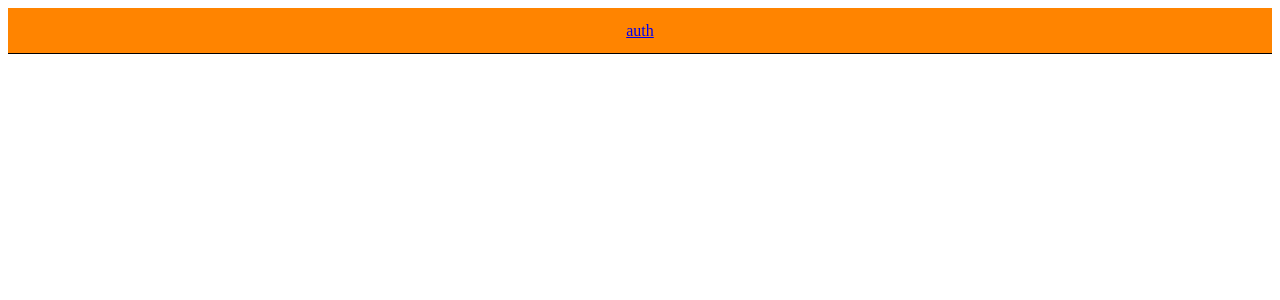
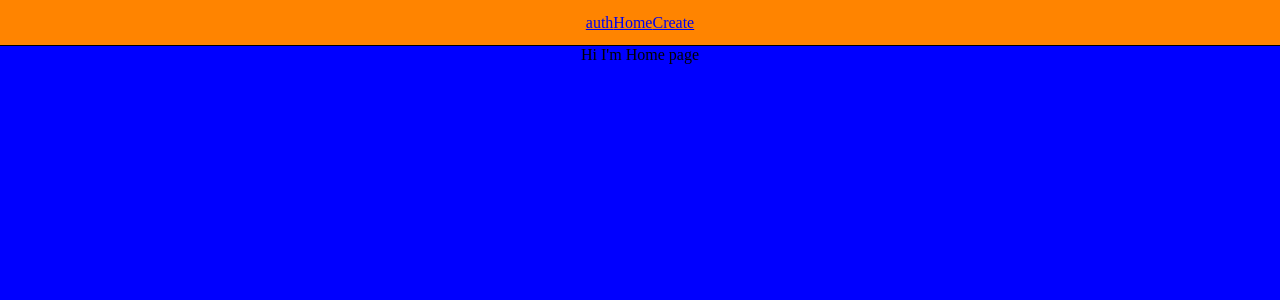
Before and after one commit to Talal146/Food-Crafter--Front-end, a React (Vite) app: page / in a window 1280 px wide. Before the commit this address had no page. Shown: the top 300 px of the page. Built offline with nearby package versions, Linux system fonts and the light colour scheme.

Commit message:
i prepared Home page and Create page, I created their routs and added them to the Nav

```diff
--- a/src/App.css
+++ b/src/App.css
@@ -1,7 +1,37 @@
+
+
+/*=======full app=======*/
 body{
-  align-items: center;
+  background-color: rgb(241, 36, 36);
+  margin: 0;
+  padding: 0;
+
+  max-width: 100%;
+  max-height: 100%;
+
 }
 
+
+/*=======app page=======*/
+.app{
+  height: 100vh;
+  background-color: chartreuse;
+  display: flex;
+  flex-direction: column;
+  align-items: center;
+
+
+}
+header{
+  width: 100%;
+}
+main{
+  height: 100%;
+  width: 100%;
+}
+
+
+/*=======Nav=======*/
 .nav{
   width:100%;
   height:45px;
@@ -9,6 +39,17 @@ body{
   display: flex;
   justify-content: center;
   align-items: center;
-
   border-bottom: 1px solid black;
 }
+
+
+
+
+
+/*=======Home page=======*/
+.home{
+  background-color: blue;
+  height: 100%;
+  display: flex;
+  justify-content: center;
+}
--- a/src/App.jsx
+++ b/src/App.jsx
@@ -2,6 +2,8 @@ import './App.css'
 import { Route, Routes } from 'react-router-dom'
 import Nav from '../src/components/Nav'
 import Auth from '../src/pages/auth'
+import Home from './pages/Home'
+import Create from './pages/Create'
 
 
 const App = () => {
@@ -17,7 +19,9 @@ const App = () => {
       </header>
       <main>
         <Routes>
+          <Route path="/" element={<Home />} />
           <Route path="/auth" element={<Auth />} />
+          <Route path="/create" element={<Create />} />
         </Routes>
       </main>
     </div>
--- a/src/components/Nav.jsx
+++ b/src/components/Nav.jsx
@@ -7,6 +7,8 @@ const Nav = () => {
   return (
     <div className="nav">
       <Link to="/auth">auth</Link>
+      <Link to="/">Home</Link>
+      <Link to="/create">Create</Link>
     </div>
   )
 }
--- a/src/pages/Create.jsx
+++ b/src/pages/Create.jsx
@@ -0,0 +1,14 @@
+import '../App.css'
+
+
+const Create = () => {
+
+
+  return (
+    <div className="create">
+      Hi I'm Create
+    </div>
+  )
+}
+
+export default Create
--- /dev/null
+++ b/src/pages/Home.jsx
@@ -0,0 +1,14 @@
+import '../App.css'
+
+
+const Home = () => {
+
+
+  return (
+    <div className="home">
+      Hi I'm Home page
+    </div>
+  )
+}
+
+export default Home
```
